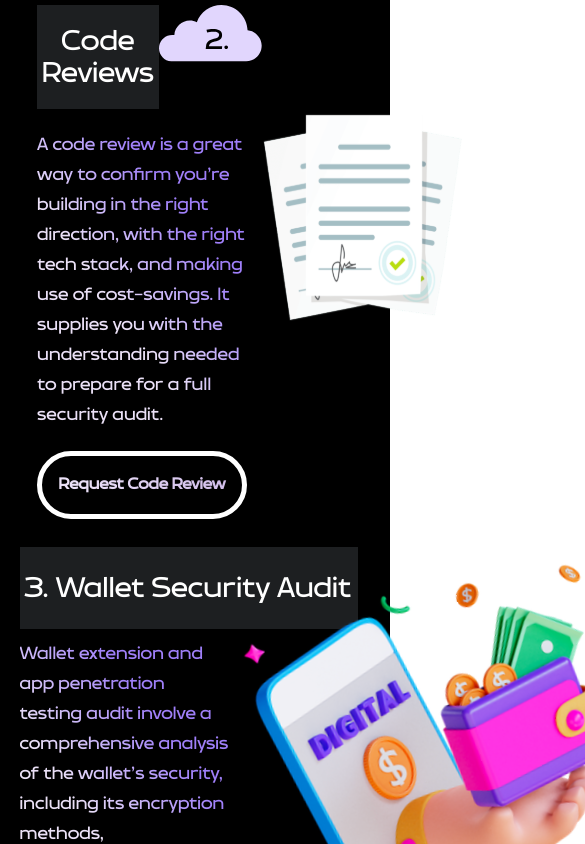
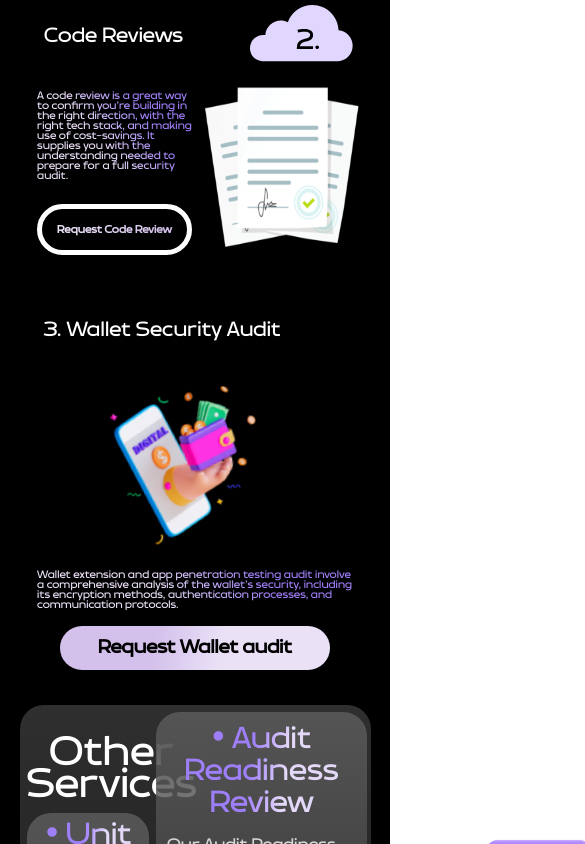
Before and after one commit to P2PAudit/p2pxyz, a React (Create React App) app: page / in a window 390 px wide. Shown: the part 4020-4864 px from the top of the page, 585 px wide, since content can reach past the window. Built offline with nearby package versions, Linux system fonts and the light colour scheme; no server answers; a small style sheet from the web is missing; a web font is replaced by a local one.

Commit message:
wwd mobile update

```diff
--- a/src/App.css
+++ b/src/App.css
@@ -2726,7 +2726,6 @@ option {
   .opointdesc {
     font-size: 11px;
     line-height: 10px;
-
   }
 
   .opointbg {
@@ -2761,6 +2760,96 @@ option {
     margin-left: 5%;
     margin: auto;
   }
+
+  .tpointbox {
+    width: 100%;
+  }
+
+  .tpoint {
+    height: auto;
+    margin-bottom: 5%;
+  }
+
+  .tpointtitle {
+    width: 100%;
+    background: transparent;
+    font-size: 21px;
+    line-height: 21px;
+  }
+
+  .tpointicon {
+    margin-left: auto;
+  }
+
+  .tpointdesc {
+    font-size: 11px;
+    line-height: 10px;
+    margin-top: 5%;
+  }
+
+  .tpointbtn {
+    width: 144.85px;
+    height: 40.8px;
+    font-size: 11px;
+    line-height: 19px;
+    margin-top: 15%;
+  }
+
+  .tpointbg {
+    margin-right: 5%;
+  }
+
+  .tpointbg > img {
+    width: 183px;
+  }
+
+  .wwd3 {
+    display: block;
+    /* width: 90%; */
+  }
+
+  .thpointcontent {
+    width: 90%;
+    margin-left: auto;
+    margin-right: auto;
+  }
+
+  .thpointtitle {
+    width: 100%;
+    background: transparent;
+    font-size: 21px;
+    line-height: 21px;
+  }
+
+  .thpointdesc {
+    font-size: 11px;
+    line-height: 10px;
+    margin-top: 5%;
+  }
+
+  .thpointbg > img {
+    width: 180px;
+    height: 180px;
+  }
+
+  .thpointbtn {
+    font-size: 19px;
+    line-height: 19px;
+    width: 270px;
+    height: 44px;
+  }
+
+
+
+
+
+
+
+
+
+
+
+
 
 
 
--- a/src/components/Body Components/WWD.jsx
+++ b/src/components/Body Components/WWD.jsx
@@ -85,6 +85,9 @@ const WWD = () => {
           <div className="thpointtitle">
             3. Wallet Security Audit
           </div>
+          <div className="thpointbg hidden visiblemobile">
+            <img src={thbg} alt="thbg" />
+          </div>
           <div className="thpointdesc">
             Wallet extension and app penetration testing audit involve a comprehensive analysis of the wallet's security, including its encryption methods, authentication processes, and communication protocols.
           </div>
@@ -92,7 +95,7 @@ const WWD = () => {
             Request Wallet audit
           </Link>
         </div>
-        <div className="thpointbg">
+        <div className="thpointbg hiddenmobile">
           <img src={thbg} alt="thbg" />
         </div>
       </div>
```
